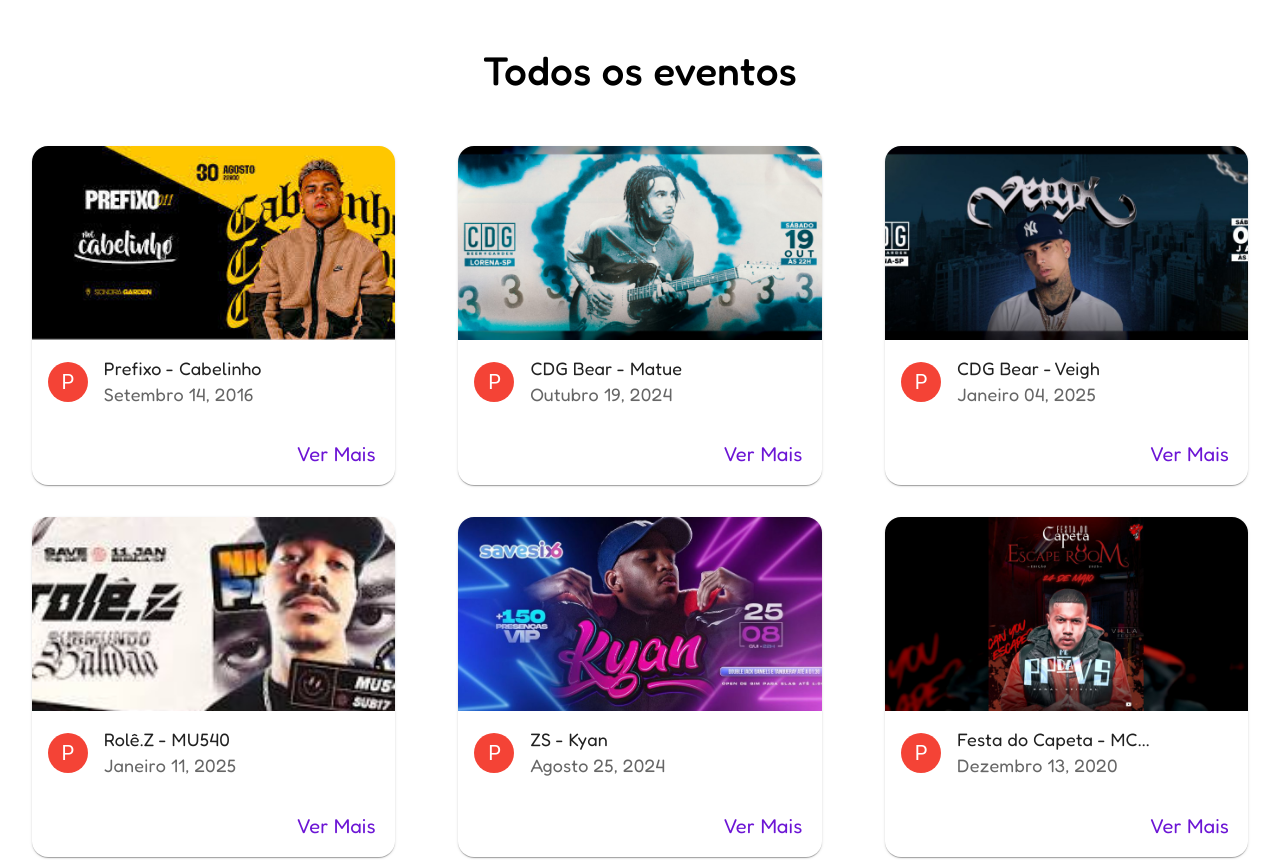
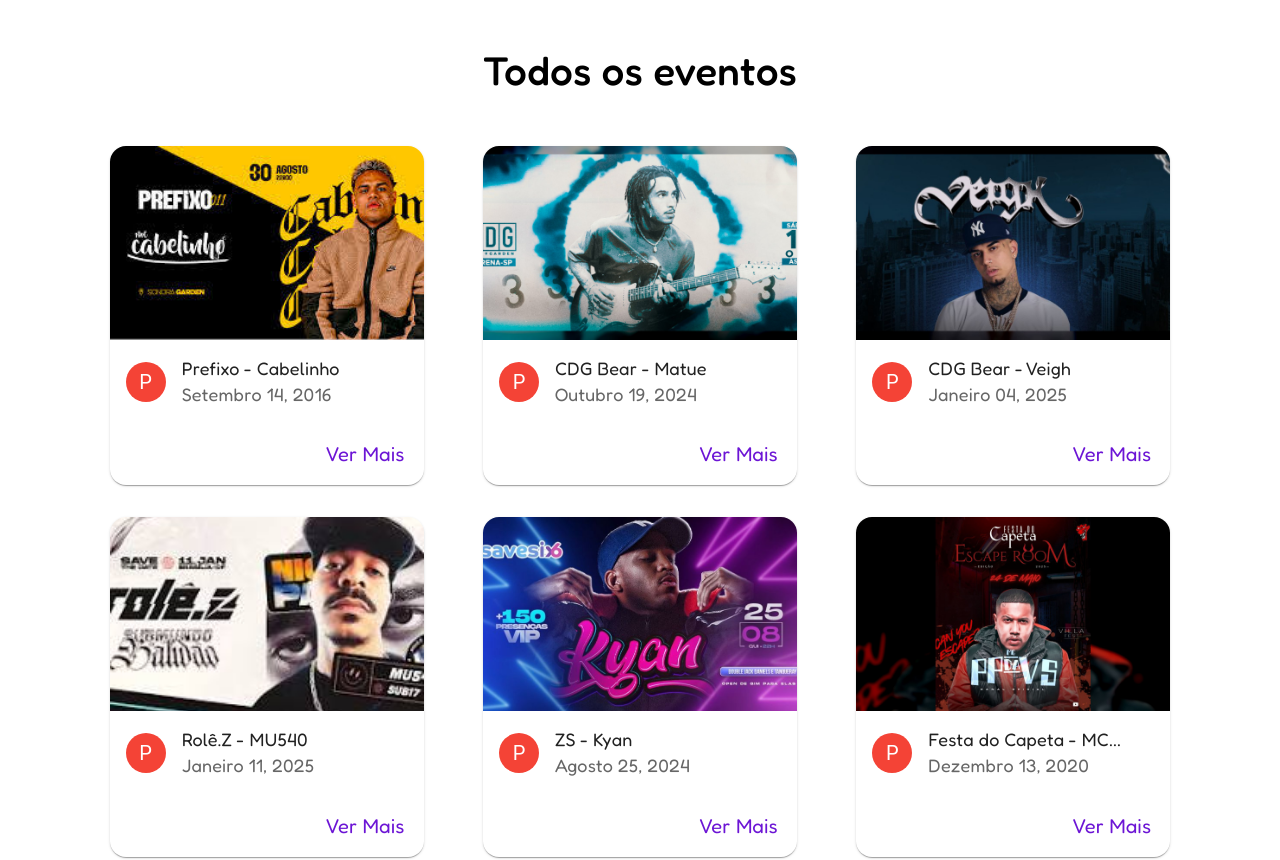
Before and after one commit to GustavoAzvdo/PI_KDaBoa, a React (Vite) app in the folder kdaboa/: page / in a window 1280 px wide. Shown: the part 940-1800 px from the top of the page. Built offline with nearby package versions, Linux system fonts and the light colour scheme.

Commit message:
Arrumando as margins dos eventos

```diff
--- a/kdaboa/src/components/Banner/Banner.tsx
+++ b/kdaboa/src/components/Banner/Banner.tsx
@@ -4,7 +4,7 @@ import { Box, Typography } from '@mui/material'
 const Banner = () => {
   return (
     <Box className="banner-container">
-       <Box className="banner-content">
+       <Box className="banner-content" sx={{display: 'flex', flexDirection: 'column', alignItems: 'center', justifyContent: 'center'}}>
             <Typography variant='h1'>
                 Os melhores eventos em um só lugar!
             </Typography>
--- a/kdaboa/src/components/FilterEvent/FilterEvent.tsx
+++ b/kdaboa/src/components/FilterEvent/FilterEvent.tsx
@@ -52,7 +52,7 @@ const FilterEvetn = () => {
 
             <Navbar />
             <Banner />
-            <Title>
+            <Title className ="title-search" sx={{display: 'flex', flexDirection: 'column', alignItems: 'center', justifyContent: 'center', marginTop: 10, marginBottom: 5}}>
                 Pesquisar Evento
                 <img width="70" height="70" src={search} alt="hang-ten" />
             </Title>
@@ -66,6 +66,8 @@ const FilterEvetn = () => {
                 </Title>
             </Box>
             <Box sx={{
+                margin: '0 auto',
+                width: '85vw',
                 display: 'grid',
                 gridTemplateColumns: { xs: '1fr', sm: 'repeat(2, 1fr)', md: 'repeat(3, 1fr)' }, // 1 coluna em telas pequenas, 2 em médias, 3 em grandes
                 gap: 4, // Espaçamento entre os cards
```
